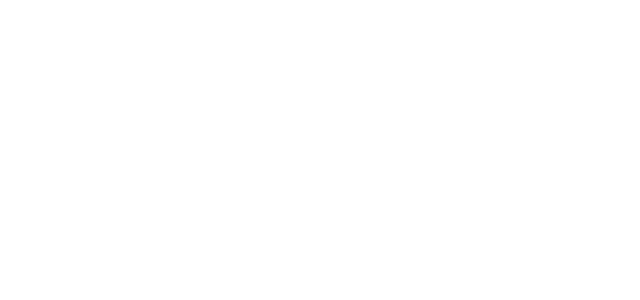
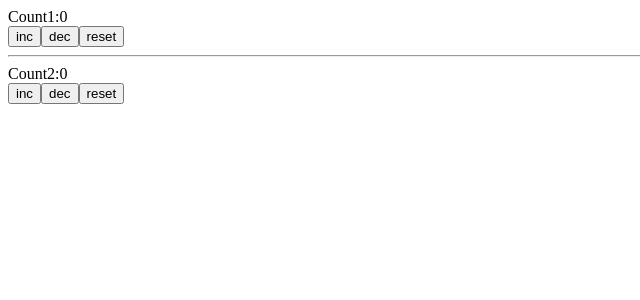
Before and after one commit to SofiyaYehorova/react-sept-2022, a React (Create React App) app: page / in a window 1280 px wide. Shown: the top 300 px of the page, without its empty margins (0-640 px from the left). Built offline with nearby package versions, Linux system fonts and the light colour scheme.

Commit message:
lesson_5_useReducer_part1

```diff
--- a/src/App.js
+++ b/src/App.js
@@ -1,11 +1,43 @@
+import {useReducer} from "react";
+
 function App() {
-  return (
-    <div className="App">
+    const reducer = (state, action) => {
+        switch (action.type) {
+            case'INC1':
+                return {...state, count1: state.count1 + 1}
+            case 'DEC1':
+                return {...state, count1: state.count1 - 1}
+            case'INC2':
+                return {...state, count2: state.count2 + 1}
+            case 'DEC2':
+                return {...state, count2: state.count2 - 1}
+            case 'RESET':
+                return {count1: action.payload, count2: 0}
+            default:
+                return {...state}
+        }
+    };
 
-    </div>
-  );
+    const initValue = () => (
+        {count1: 0, count2: 0}
+    );
+
+    const [state, dispatch] = useReducer(reducer, null, initValue);
+    return (
+        <div className="App">
+            <div>Count1:{state.count1}</div>
+            <button onClick={() => dispatch({type: 'INC1'})}>inc</button>
+            <button onClick={() => dispatch({type: 'DEC1'})}>dec</button>
+            <button onClick={() => dispatch({type: 'RESET', payload:25})}>reset</button>
+            <hr/>
+            <div>Count2:{state.count2}</div>
+            <button onClick={() => dispatch({type: 'INC2'})}>inc</button>
+            <button onClick={() => dispatch({type: 'DEC2'})}>dec</button>
+            <button onClick={() => dispatch({type: 'RESET'})}>reset</button>
+        </div>
+    );
 }
 
 export {
-  App
+    App
 }
```
